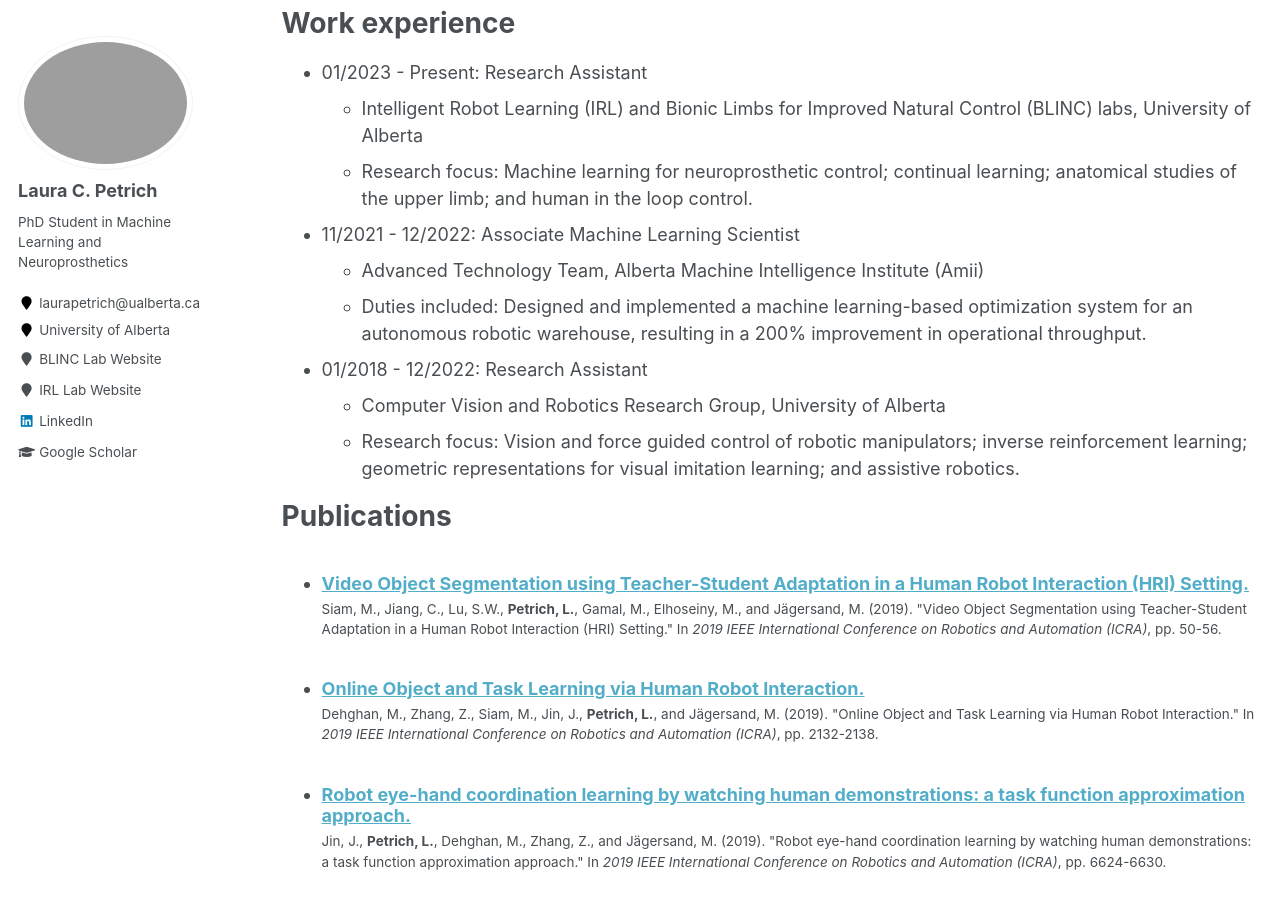
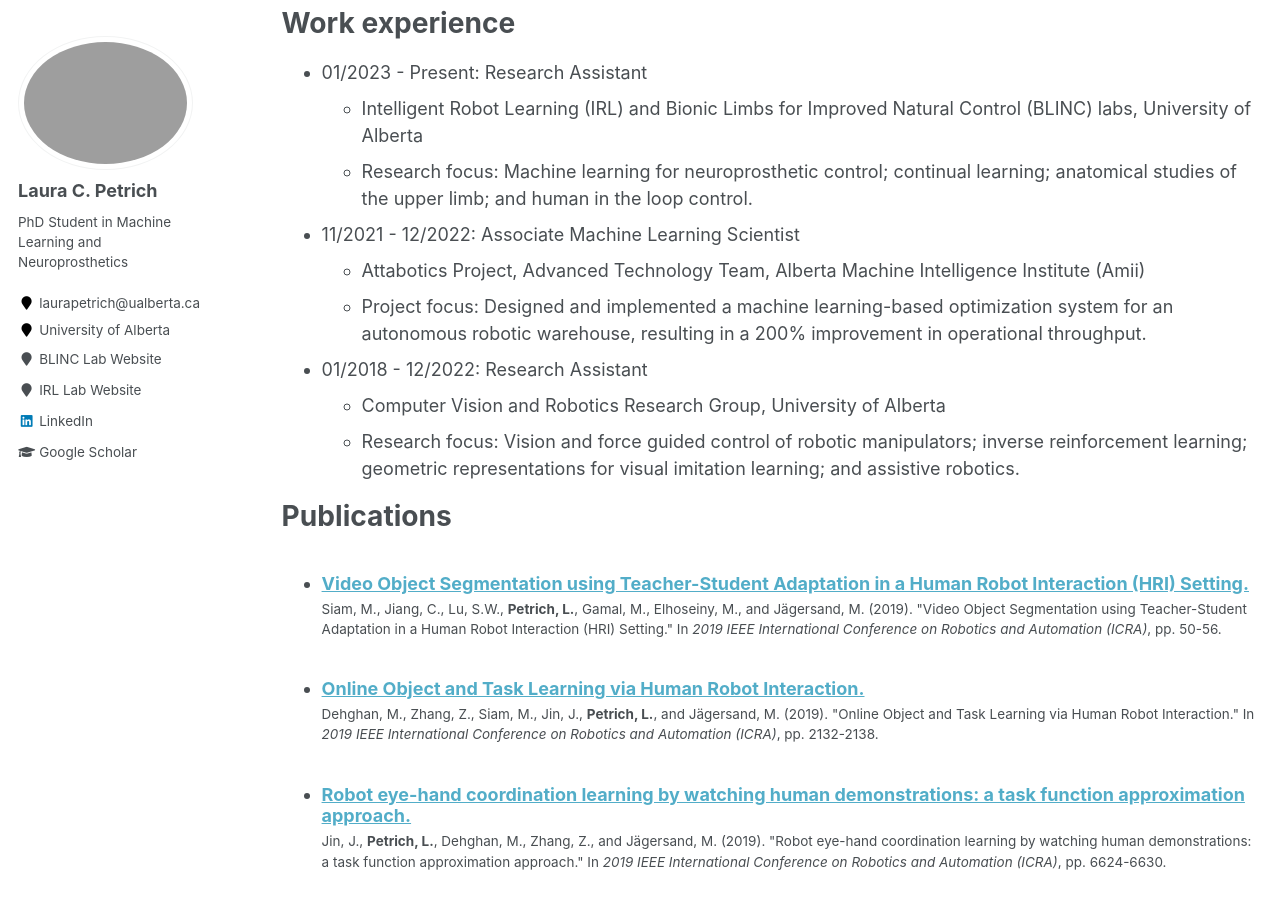
Before and after one commit to lpetrich/lpetrich.github.io, a Jekyll site: the page built from _pages/cv.md, in a window 1280 px wide and 900 px high, scrolled down 430 px. Built offline with Jekyll 4.4.1, drawn with Linux system fonts in a browser that asks for light colours.

Commit message:
cv updates

```diff
--- a/_pages/cv.md
+++ b/_pages/cv.md
@@ -27,8 +27,8 @@ Work experience
   * Research focus: Machine learning for neuroprosthetic control; continual learning; anatomical studies of the upper limb; and human in the loop control.
 
 * 11/2021 - 12/2022: Associate Machine Learning Scientist
-  * Advanced Technology Team, Alberta Machine Intelligence Institute (Amii)
-  * Duties included: Designed and implemented a machine learning-based optimization system for an autonomous robotic warehouse, resulting in a 200% improvement in operational throughput.
+  * Attabotics Project, Advanced Technology Team, Alberta Machine Intelligence Institute (Amii)
+  * Project focus: Designed and implemented a machine learning-based optimization system for an autonomous robotic warehouse, resulting in a 200% improvement in operational throughput.
 
 * 01/2018 - 12/2022: Research Assistant
   * Computer Vision and Robotics Research Group, University of Alberta
```
